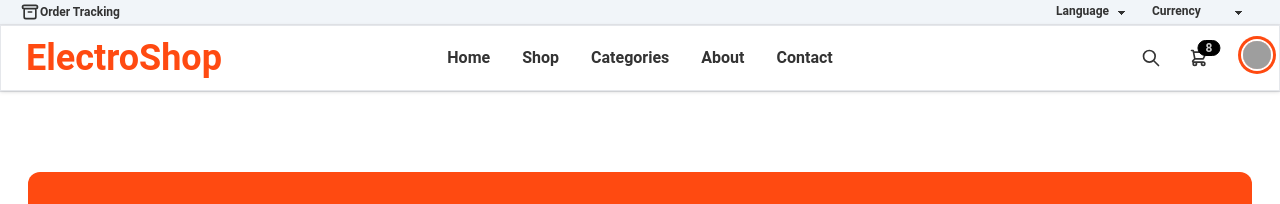
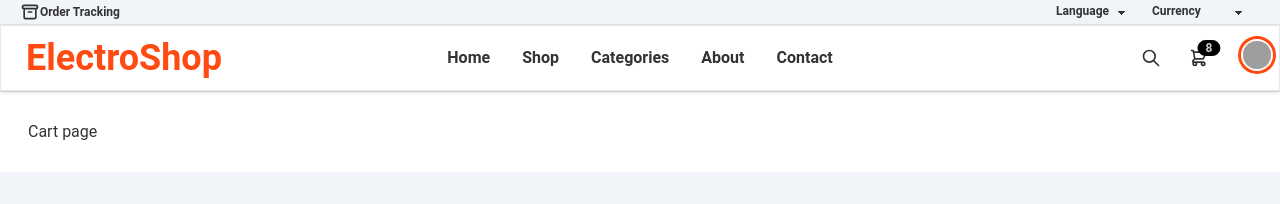
Before and after one commit to MdMuzahid07/ElectroShop_E-commerce-Client-, a React (Create React App) app: page /cart in a window 1280 px wide. Shown: the top 204 px of the page. Built offline with nearby package versions, Linux system fonts and the light colour scheme; grey boxes are pictures that could not be loaded.

Commit message:
Website UI/UX almost complete, and it ready to make funcitional

```diff
--- a/src/App.js
+++ b/src/App.js
@@ -22,6 +22,7 @@ import ManageUsers from "./Dashboard/AdminPages/ManageUsers";
 import AddProducts from "./Dashboard/AdminPages/AddProducts";
 import HomeMain from "./components/Modals/Main_slider_modal";
 import Payment from "./Payment/Payment";
+import Cart from "./pages/Cart";
 function App() {
   return (
     <div className="bg-slate-50">
@@ -43,8 +44,9 @@ function App() {
                 <Route path="manage_products" element={<ManageProducts />} />
                 <Route path="manage_users" element={<ManageUsers />} />
                 <Route path="add_product" element={<AddProducts />} />
-                <Route path="payment" element={<Payment />} />
               </Route>
+              <Route path="payment" element={<Payment />} />
+              <Route path="/cart" element={<Cart />} />
               <Route path="/*" element={<Error_page />} />
             </Routes>
           </div>
--- a/src/Payment/Payment.jsx
+++ b/src/Payment/Payment.jsx
@@ -3,7 +3,7 @@ import React from 'react';
 const Payment = () => {
     return (
         <div className='my-7'>
-            <h2 className='text-3xl font-bold text-primary'>My Profile</h2>
+            <h2 className='text-3xl font-bold text-primary'>Payment please</h2>
             <hr className='mt-5 mb-7' />
 
             <div>
--- /dev/null
+++ b/src/components/Cart_page/CartCalculation.jsx
@@ -0,0 +1,11 @@
+import React from 'react';
+
+const CartCalculation = () => {
+    return (
+        <div>
+            <h2>cart calculation</h2>
+        </div>
+    );
+};
+
+export default CartCalculation;
--- /dev/null
+++ b/src/components/Cart_page/CartProducts.jsx
@@ -0,0 +1,11 @@
+import React from 'react';
+
+const CartProducts = () => {
+    return (
+        <div>
+            <h2>cart product</h2>
+        </div>
+    );
+};
+
+export default CartProducts;
--- a/src/components/Header/Header.jsx
+++ b/src/components/Header/Header.jsx
@@ -1,5 +1,5 @@
 import React from 'react';
-import { Link } from 'react-router-dom';
+import { Link, NavLink } from 'react-router-dom';
 import Categories_menu from './Categories_menu';
 import Header_top from './Header_top';
 
@@ -70,7 +70,7 @@ const Header = ({ children }) => {
                                         <span className="font-bold text-lg">8 Items</span>
                                         <span className="text-info">Subtotal: $999</span>
                                         <div className="card-actions">
-                                            <button className="btn btn-primary btn-xs rounded-none">View cart</button>
+                                            <NavLink to="/cart" className="btn btn-primary btn-xs rounded-none">View cart</NavLink>
                                         </div>
                                     </div>
                                 </div>
--- /dev/null
+++ b/src/pages/Cart.jsx
@@ -0,0 +1,11 @@
+import React from 'react';
+
+const Cart = () => {
+    return (
+        <div className='my-7'>
+            <h2>Cart page</h2>
+        </div>
+    );
+};
+
+export default Cart;
```
